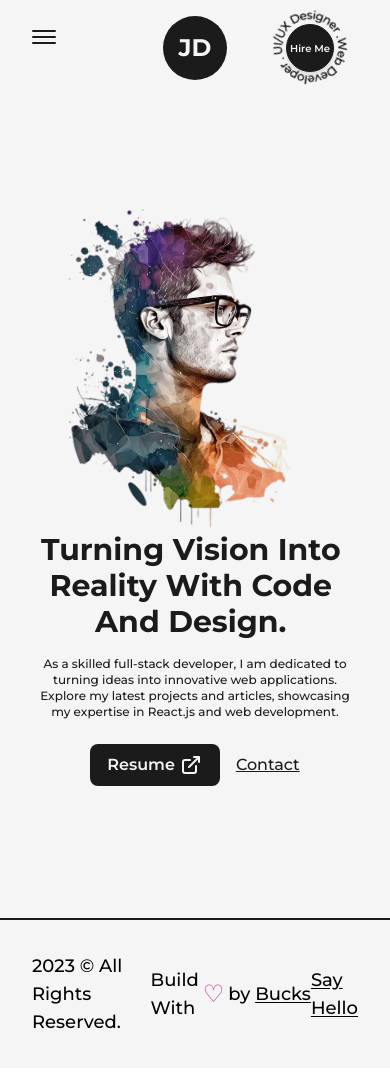
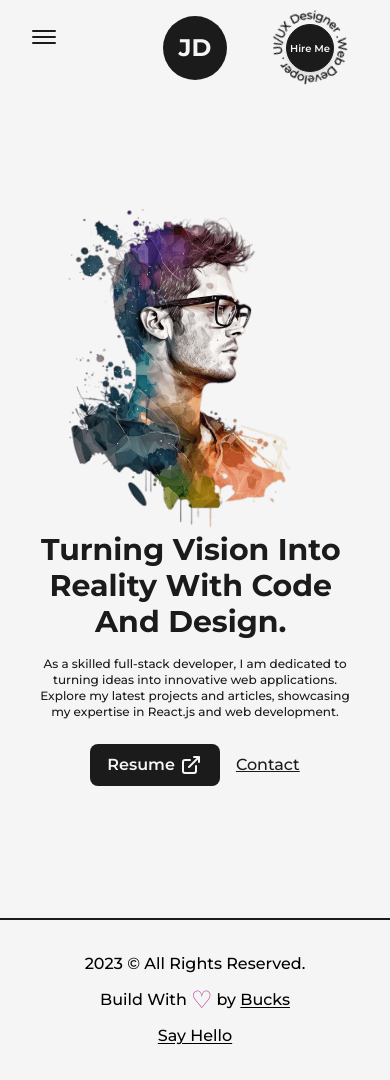
Before and after one commit to Avijit-Sarkar/Next.js-portfolio-bucks, a Next.js app: page / in a window 390 px wide. Built offline with nearby package versions, Linux system fonts and the light colour scheme.

Commit message:
made footer responsive

```diff
--- a/src/components/Footer.js
+++ b/src/components/Footer.js
@@ -1,23 +1,23 @@
-import React from 'react';
-import Layout from './layout';
-import Link from 'next/link';
+import React from "react";
+import Layout from "./layout";
+import Link from "next/link";
 
 function Footer() {
   return (
-    <footer className="w-full border-t-2 border-solid border-dark font-medium text-lg dark:text-light dark:border-light">
-      <Layout className="py-8 flex items-center justify-between">
+    <footer className="w-full border-t-2 border-solid border-dark font-medium text-lg dark:text-light dark:border-light sm:text-base">
+      <Layout className="py-8 flex items-center justify-between lg:flex-col lg:py-6">
         <span>{new Date().getFullYear()} &copy; All Rights Reserved.</span>
-        <div className="flex items-center">
-          Build With{' '}
+        <div className="flex items-center lg:py-2">
+          Build With{" "}
           <span className="text-primary dark:text-primaryDark text-2xl px-1">
             &#9825;
           </span>
           by&nbsp;
-          <Link href={'/'} className="underline underline-offset-2">
+          <Link href={"/"} className="underline underline-offset-2">
             Bucks
           </Link>
         </div>
-        <Link href={'/'} className="underline underline-offset-2">
+        <Link href={"/"} className="underline underline-offset-2">
           Say Hello
         </Link>
       </Layout>
```
